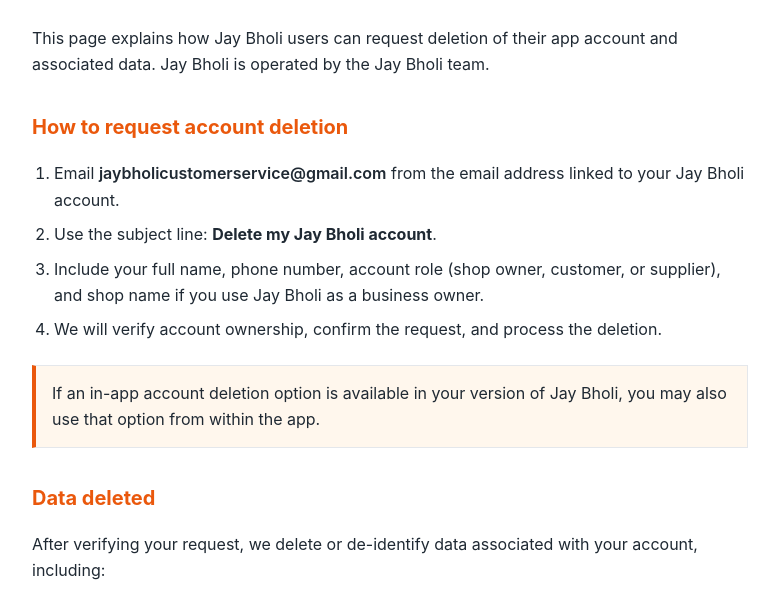
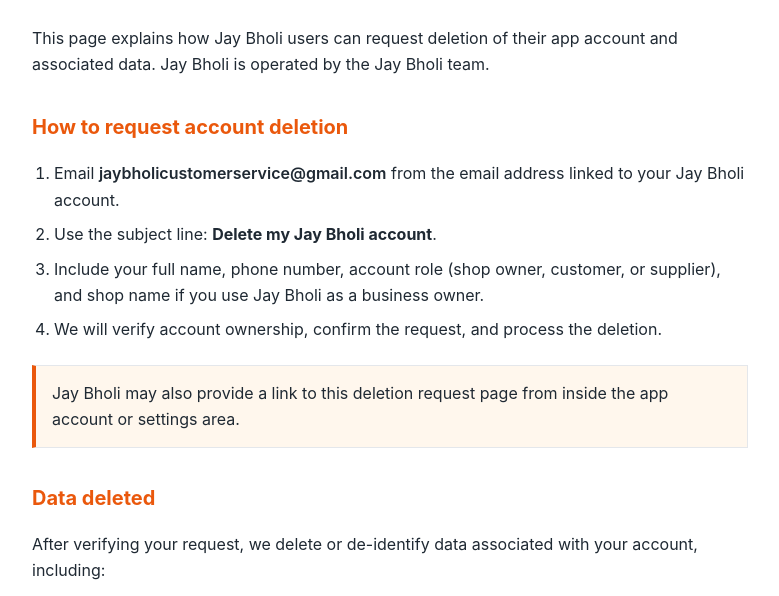
Before and after one commit to jaybholiapp/jaybholi-privacy-policy, a plain HTML site: page delete-account.html in a window 1280 px wide. Shown: the part 151-747 px from the top of the page, without its empty margins (250-1029 px from the left). Drawn offline with Linux system fonts and the light colour scheme.

Commit message:
Clarify deletion request page wording

```diff
--- a/delete-account.html
+++ b/delete-account.html
@@ -72,8 +72,8 @@
     </ol>
 
     <div class="note">
-      If an in-app account deletion option is available in your version of Jay
-      Bholi, you may also use that option from within the app.
+      Jay Bholi may also provide a link to this deletion request page from
+      inside the app account or settings area.
     </div>
 
     <h2>Data deleted</h2>
```
